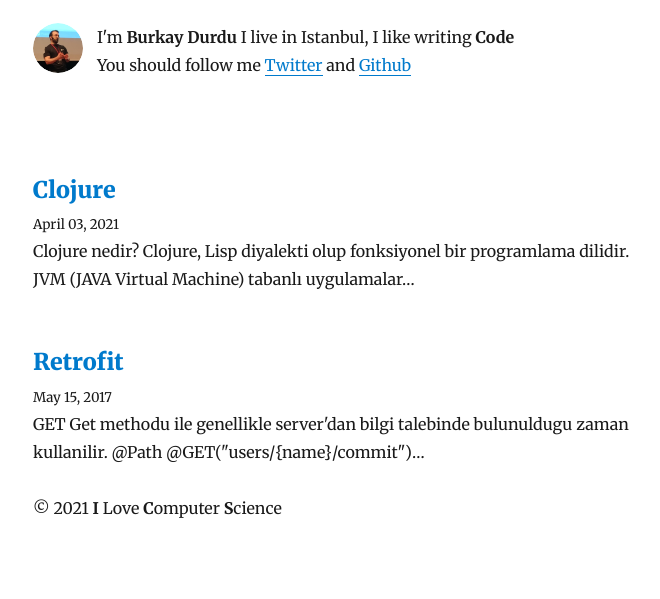
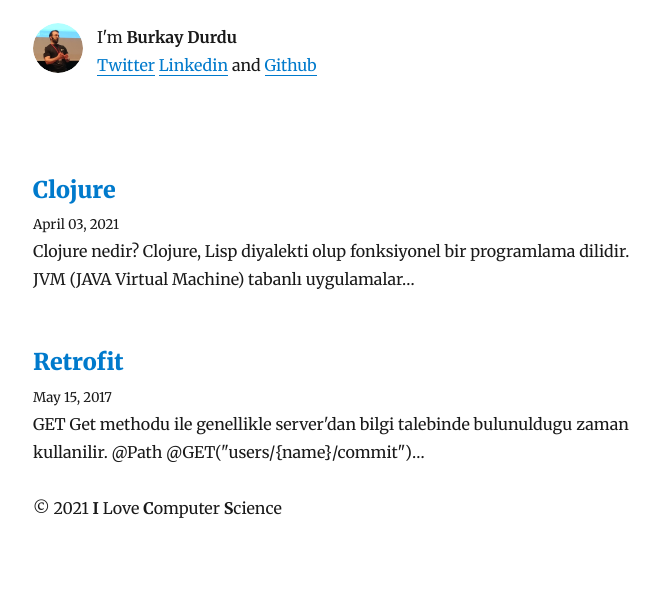
Before and after one commit to burkaydurdu/burkaydurdu.github.io, a Gatsby site: page / in a window 1280 px wide. Shown: the part 201-800 px from the top of the page, without its empty margins (292-952 px from the left). Built offline with nearby package versions, Linux system fonts and the light colour scheme; Gatsby itself is replaced by a stand-in of ours; some packages are replaced by stand-ins of ours.

Commit message:
Add linkedin link

```diff
--- a/gatsby-config.js
+++ b/gatsby-config.js
@@ -7,7 +7,8 @@ module.exports = {
     siteUrl: `https://burkaydurdu.github.io`,
     social: {
       twitter: `burkay_durdu`,
-      github: `burkaydurdu`
+      github: `burkaydurdu`,
+      linkedin: `in/burkay-durdu-a45b03128`
     },
   },
   plugins: [
--- a/src/components/bio.js
+++ b/src/components/bio.js
@@ -31,11 +31,14 @@ function Bio() {
               }}
             />
             <p>
-              I'm <strong>{author}</strong> I live in Istanbul, I like writing <strong> Code </strong><br/>
-              You should follow me
-              {` `}
+              I'm <strong>{author}</strong>
+              <p>
                 <a href={`https://twitter.com/${social.twitter}`}>
                   Twitter
+                </a>
+                {` `}
+                <a href={`https://www.linkedin.com/${social.linkedin}`}>
+                  Linkedin
                 </a>
                 {` `}
                 and
@@ -43,6 +46,7 @@ function Bio() {
                 <a href={`https://github.com/${social.github}`}>
                   Github
                 </a>
+              </p>
             </p>
           </div>
         )
@@ -66,6 +70,7 @@ const bioQuery = graphql`
         social {
           twitter
           github
+          linkedin
         }
       }
     }
```
Lines whose indentation alone changed are shown as unchanged.
